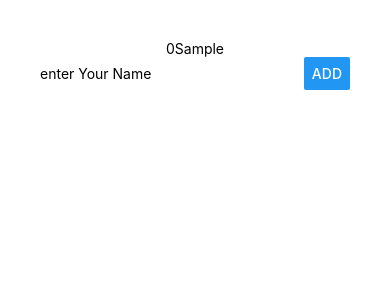
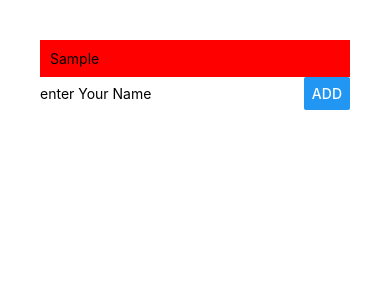
Before and after one commit to kratos619/react-native-projects, a React Native app: screen / in a window 390 px wide. Both pictures are taken after typing "Sample" into the empty fields and a click on the button "ADD". Shown: the top 300 px of the page. Built offline with nearby package versions, Linux system fonts and the light colour scheme.

Commit message:
divide to components

```diff
--- a/App.js
+++ b/App.js
@@ -1,5 +1,6 @@
 import React from 'react';
 import { StyleSheet, Text, View, TextInput, Button } from 'react-native';
+import ListItem from './src/ListItem/ListItem';
 
 export default class App extends React.Component {
   state = {
@@ -21,17 +22,12 @@
   };
   render() {
     const listOutPut = this.state.listItem.map((place, i) => {
-      return (
-        <Text key={i}>
-          {i}
-          {place}
-        </Text>
-      );
+      return <ListItem key={i} placeName={place} />;
     });
     return (
       <View style={styles.container}>
         <Text>{this.state.placeName}</Text>
-        <Text>{listOutPut}</Text>
+        {listOutPut}
         <View style={styles.inputContainer}>
           <TextInput
             placeholder="enter Your Name"
--- /dev/null
+++ b/src/ListItem/ListItem.js
@@ -0,0 +1,18 @@
+import React from 'react';
+import { View, Text, StyleSheet } from 'react-native';
+
+export default function ListItem(props) {
+  return (
+    <View style={style.listItem}>
+      <Text>{props.placeName}</Text>
+    </View>
+  );
+}
+
+const style = StyleSheet.create({
+  listItem: {
+    width: '100%',
+    padding: 10,
+    backgroundColor: 'red'
+  }
+});
```
